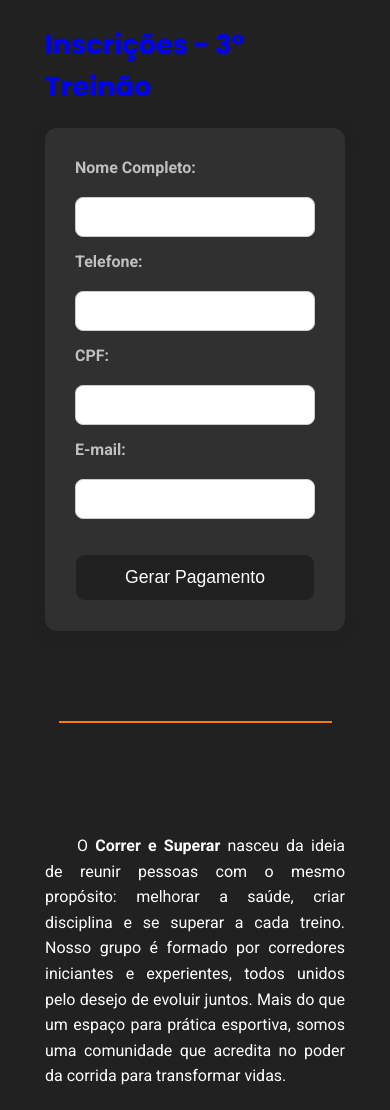
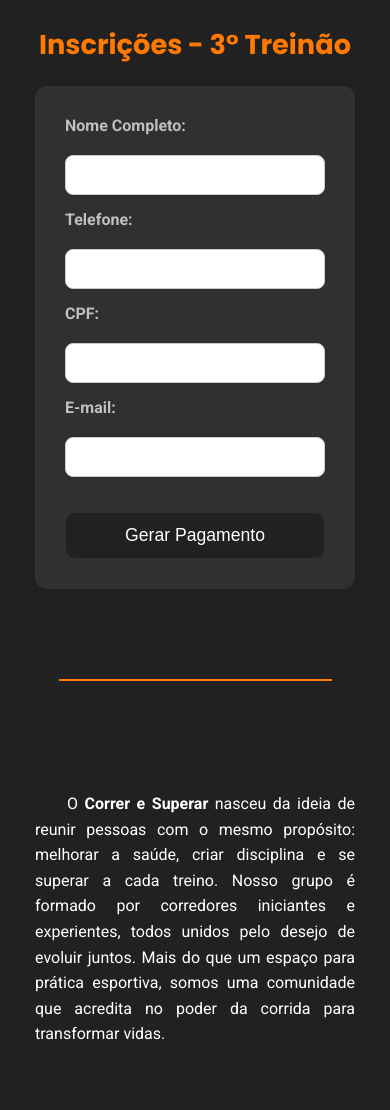
Before and after one commit to vitorneves-web/correresuperar, a plain HTML site: page index.html in a window 390 px wide. Shown: the part 120-1230 px from the top of the page. Drawn offline with nearby package versions, Linux system fonts and the light colour scheme.

Commit message:
mensagem

```diff
--- a/responsivo.css
+++ b/responsivo.css
@@ -30,7 +30,7 @@
         justify-content: center;
         align-items: center;
         flex-direction: column;
-        max-width: 300px;
+        max-width: 320px;
         margin: auto;
         padding: 40px 0px;
         padding-top: 144px;
@@ -39,11 +39,10 @@
     section.inscricoes h1 {
         padding-bottom: 20px;
         font-size: 1.7rem;
-        color: blue;
     }
 
     .inscricoes > .interface {
-        max-width: 300px;
+        max-width: 320px;
         width: 100%;
         background: var(--corCinzaClaro);
         padding: 30px;
@@ -97,7 +96,7 @@
         align-items: center;
         flex-direction: column;
         margin: auto;
-        max-width: 300px;
+        max-width: 320px;
     }
 
     section.pixBox h3 {
@@ -106,7 +105,7 @@
 
     .container {
         margin: 18px auto;
-        max-width: 300px;
+        max-width: 320px;
         width: 100%;
         background: var(--corCinzaClaro);
         padding: 30px;
@@ -176,7 +175,7 @@
 
     /* Estilo do Sobre nós */
     .sobre-nos .sobre-nos-txt {
-        max-width: 300px;
+        max-width: 320px;
         padding: 0 0 60px 0;
     }
 
@@ -202,20 +201,20 @@
     }
 
     .sobre-nos .sobre-nos-txt {
-        max-width: 300px;
+        max-width: 320px;
         padding: 0 0 60px 0;
     }
 
     .sobre-nos p {
         text-align: justify;
         line-height: 1.6;
-        max-width: 300px;
+        max-width: 320px;
         text-indent: 2rem;
         padding-top: 24px;
     }
 
     .sobre-nos > .interface img {
-        max-width: 300px;
+        max-width: 320px;
     }
 
 
```
